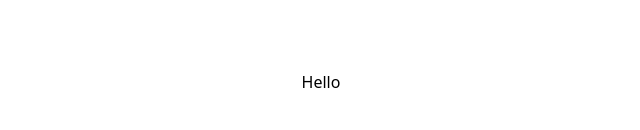
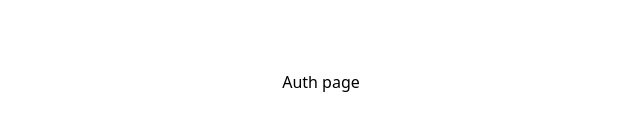
Before and after one commit to ozorku/react-firebase-auth-sample, a React (Create React App) app: page / in a window 1280 px wide. Shown: the part 318-448 px from the top of the page, without its empty margins (319-959 px from the left). Built offline with nearby package versions, Linux system fonts and the light colour scheme.

Commit message:
Setup routes

```diff
--- a/package.json
+++ b/package.json
@@ -3,6 +3,7 @@
   "version": "0.1.0",
   "private": true,
   "dependencies": {
+    "@reach/router": "^1.3.4",
     "@testing-library/jest-dom": "^4.2.4",
     "@testing-library/react": "^9.3.2",
     "@testing-library/user-event": "^7.1.2",
--- a/src/App.js
+++ b/src/App.js
@@ -1,10 +1,16 @@
 import React from "react";
+import { Router } from "@reach/router";
+import HomePage from "./views/Home";
+import AuthPage from "./views/Auth";
 
 function App() {
-  return (
-    <div className="h-screen flex items-center justify-center">
-      <div>Hello</div>
-    </div>
+  const user = "";
+  return user ? (
+    <HomePage path="/home" />
+  ) : (
+    <Router>
+      <AuthPage path="/" />
+    </Router>
   );
 }
 
--- /dev/null
+++ b/src/views/Auth.js
@@ -0,0 +1,11 @@
+import React from "react";
+
+const AuthPage = () => {
+  return (
+    <div className="h-screen flex items-center justify-center">
+      <div>Auth page</div>
+    </div>
+  );
+};
+
+export default AuthPage;
--- /dev/null
+++ b/src/views/Home.js
@@ -0,0 +1,11 @@
+import React from "react";
+
+const Home = () => {
+  return (
+    <div className="h-screen flex items-center justify-center">
+      <div>Welcome</div>
+    </div>
+  );
+};
+
+export default Home;
```
Also changed, not shown: 1 other file (tests, documents, lock files or other folders).
